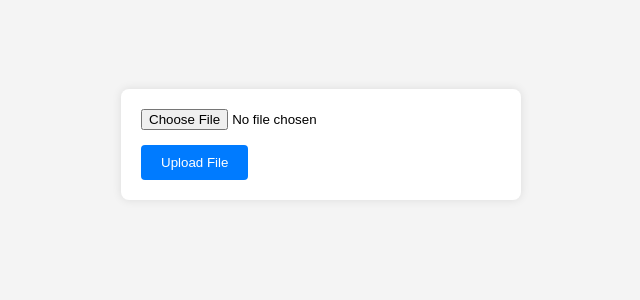
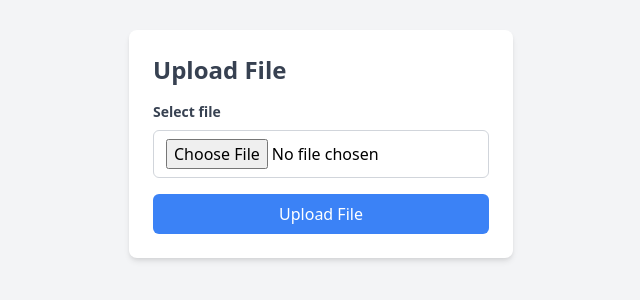
Before and after one commit to DaveDushi/FileUpload_Multer, a website: page public/index.html in a window 1280 px wide. Shown: the part 256-556 px from the top of the page, without its empty margins (319-959 px from the left). Drawn offline with nearby package versions, Linux system fonts and the light colour scheme.

Commit message:
added tailwind css and a link to the file

```diff
--- a/public/index.html
+++ b/public/index.html
@@ -3,52 +3,23 @@
 <head>
     <meta charset="UTF-8">
     <meta name="viewport" content="width=device-width, initial-scale=1.0">
-    <title>File Upload</title>
-    <style>
-        body {
-            font-family: Arial, sans-serif;
-            background-color: #f4f4f4;
-            margin: 0;
-            padding: 0;
-            display: flex;
-            justify-content: center;
-            align-items: center;
-            height: 100vh;
-        }
-
-        form {
-            background: #fff;
-            padding: 20px;
-            border-radius: 8px;
-            box-shadow: 0 0 10px rgba(0, 0, 0, 0.1);
-            max-width: 400px;
-            width: 100%;
-            box-sizing: border-box;
-        }
-
-        input[type="file"] {
-            display: block;
-            margin-bottom: 15px;
-        }
-
-        input[type="submit"] {
-            background-color: #007BFF;
-            color: #fff;
-            border: none;
-            padding: 10px 20px;
-            border-radius: 4px;
-            cursor: pointer;
-        }
-
-        input[type="submit"]:hover {
-            background-color: #0056b3;
-        }
-    </style>
+    <title>File Upload Form</title>
+    <link href="https://cdn.jsdelivr.net/npm/tailwindcss@2.2.19/dist/tailwind.min.css" rel="stylesheet">
 </head>
 <body>
-    <form action="/upload" method="post" enctype="multipart/form-data">
-        <input type="file" name="file" />
-        <input type="submit" value="Upload File" />
-    </form>
+    <div class="min-h-screen flex items-center justify-center bg-gray-100">
+        <form action="/upload" method="post" enctype="multipart/form-data" class="bg-white p-6 rounded-lg shadow-md w-full max-w-sm">
+            <h2 class="text-2xl font-bold mb-4 text-gray-700">Upload File</h2>
+            <div class="mb-4">
+                <label class="block text-gray-700 text-sm font-bold mb-2" for="file">
+                    Select file
+                </label>
+                <input type="file" name="file" id="file" class="w-full px-3 py-2 border border-gray-300 rounded-md focus:outline-none focus:ring-2 focus:ring-blue-400 focus:border-transparent" />
+            </div>
+            <div>
+                <input type="submit" value="Upload File" class="w-full bg-blue-500 text-white py-2 px-4 rounded-md hover:bg-blue-600 focus:outline-none focus:ring-2 focus:ring-blue-400 focus:ring-opacity-75 cursor-pointer" />
+            </div>
+        </form>
+    </div>
 </body>
 </html>
--- a/server.js
+++ b/server.js
@@ -11,7 +11,9 @@ const __dirname = path.dirname(__filename);
 app.use(express.static(path.join(__dirname, "public")));
 
 app.post("/upload", upload.single("file"), (req, res) => {
-  res.send("File uploaded succesfully");
+  res.send(
+    `File uploaded to: <a href="/uploads/${req.file.filename}">${req.file.filename}</a>`
+  );
 });
 
 const PORT = 3000;
```
Also changed, not shown: config/multerConfig.js (+4 -3 lines), README.md.
